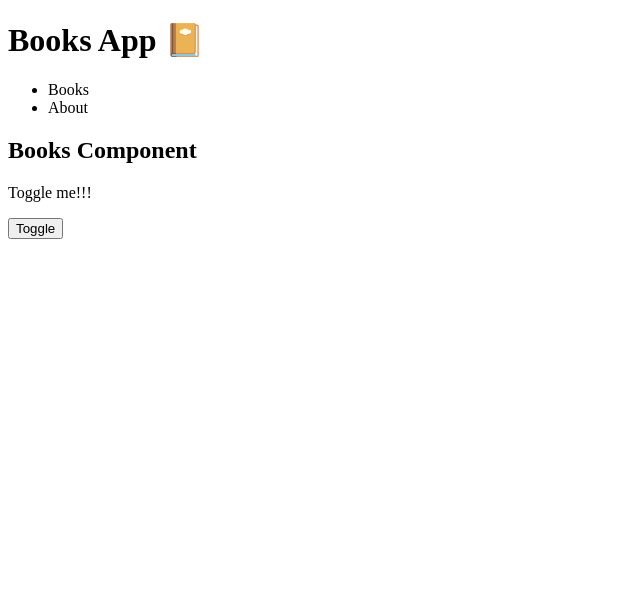
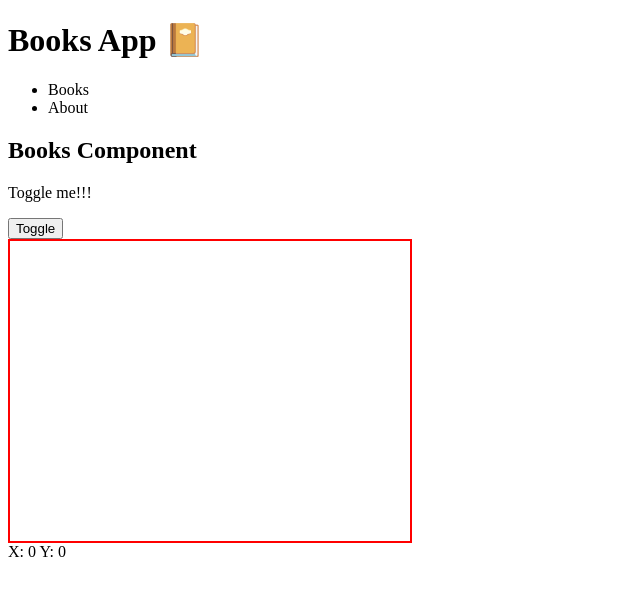
Before and after one commit to nicokoenig/angular-workshop-kw24, an Angular app: page / in a window 1280 px wide. Shown: the top 596 px of the page, without its empty margins (0-640 px from the left). Built offline with nearby package versions, Linux system fonts and the light colour scheme.

Commit message:
Task: Output mouse cursor position

```diff
--- a/src/app/app.component.html
+++ b/src/app/app.component.html
@@ -7,3 +7,5 @@
 <router-outlet></router-outlet>
 
 <app-info-box></app-info-box>
+
+<app-mouse-cursor></app-mouse-cursor>
--- a/src/app/app.module.ts
+++ b/src/app/app.module.ts
@@ -7,9 +7,10 @@ import { BooksModule } from './books/books.module';
 import { AboutModule } from './about/about.module';
 import { NavigationComponent } from './navigation/navigation.component';
 import { InfoBoxComponent } from './info-box/info-box.component';
+import { MouseCursorComponent } from './mouse-cursor/mouse-cursor.component';
 
 @NgModule({
-  declarations: [AppComponent, NavigationComponent, InfoBoxComponent],
+  declarations: [AppComponent, NavigationComponent, InfoBoxComponent, MouseCursorComponent],
   imports: [BrowserModule, AppRoutingModule, BooksModule, AboutModule],
   providers: [],
   bootstrap: [AppComponent],
--- /dev/null
+++ b/src/app/mouse-cursor/mouse-cursor.component.html
@@ -0,0 +1,2 @@
+<div class="box" (mousemove)="updateCoords($event)"></div>
+X: {{ x }} Y: {{ y }}
--- /dev/null
+++ b/src/app/mouse-cursor/mouse-cursor.component.scss
@@ -0,0 +1,5 @@
+.box {
+  border: 2px solid red;
+  width: 400px;
+  height: 300px;
+}
--- /dev/null
+++ b/src/app/mouse-cursor/mouse-cursor.component.ts
@@ -0,0 +1,20 @@
+import { Component, OnInit } from '@angular/core';
+
+@Component({
+  selector: 'app-mouse-cursor',
+  templateUrl: './mouse-cursor.component.html',
+  styleUrls: ['./mouse-cursor.component.scss'],
+})
+export class MouseCursorComponent implements OnInit {
+  x = 0;
+  y = 0;
+
+  constructor() {}
+
+  ngOnInit(): void {}
+
+  updateCoords(event: MouseEvent) {
+    this.x = event.offsetX;
+    this.y = event.offsetY;
+  }
+}
```
Also changed, not shown: 1 other file (tests, documents, lock files or other folders).
